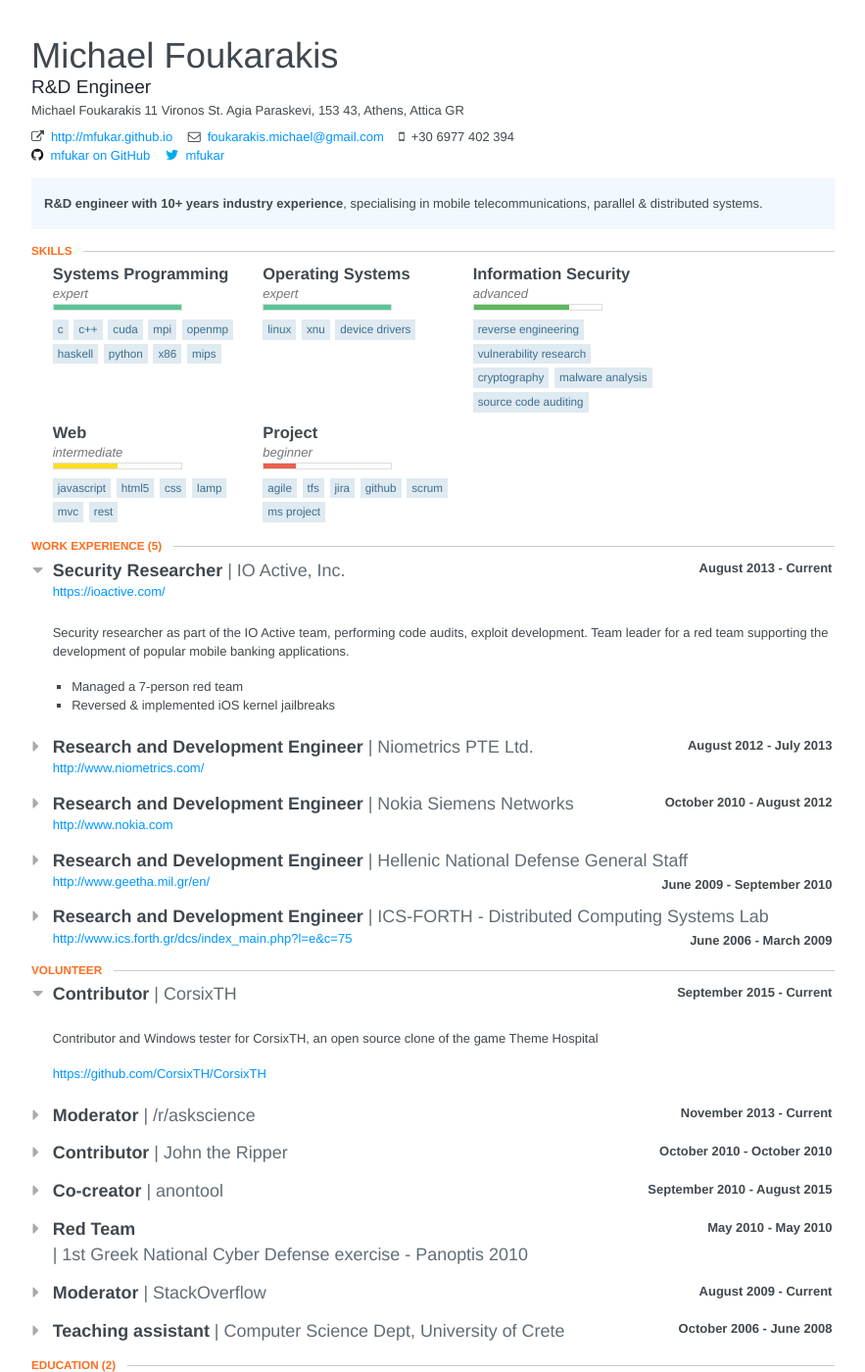
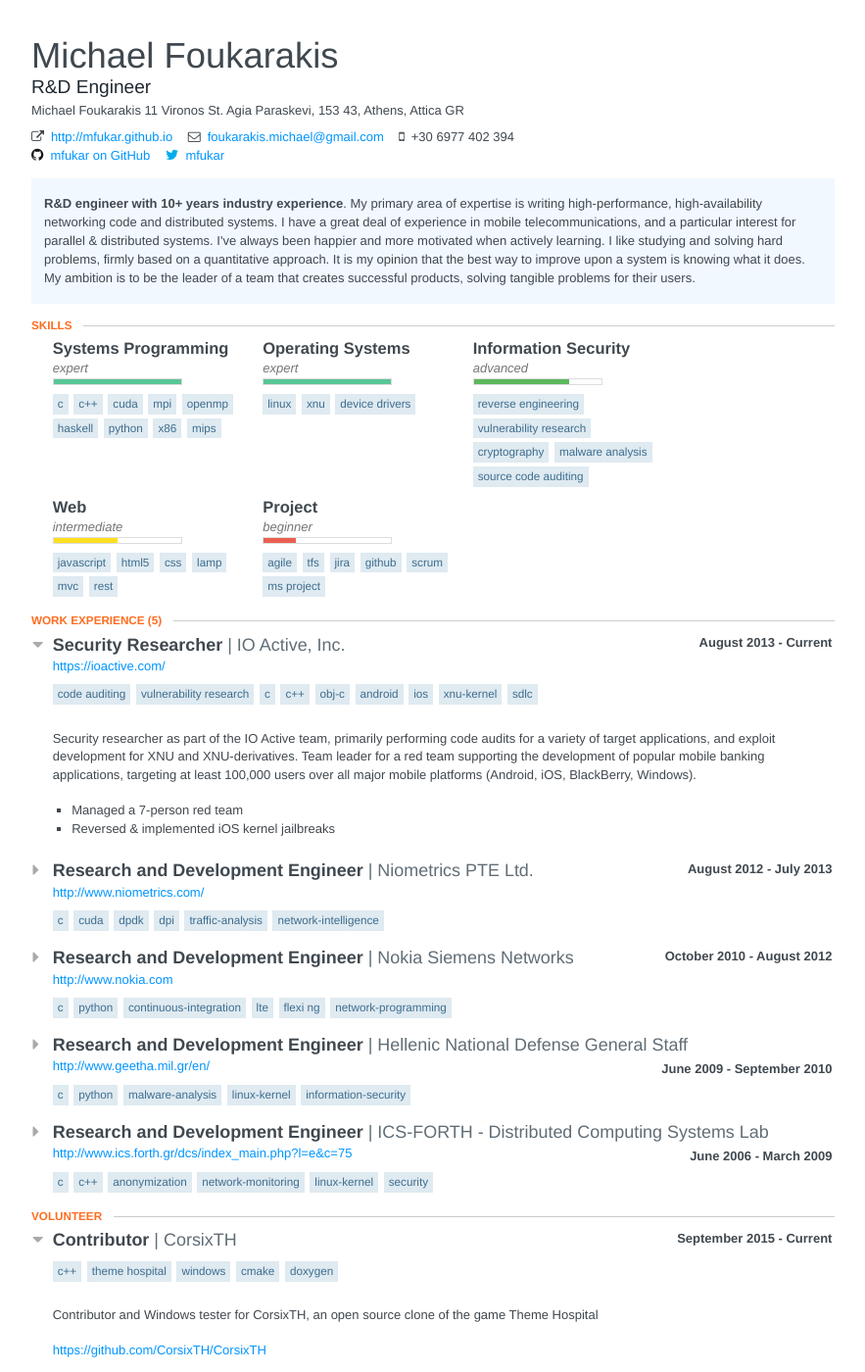
Before and after one commit to mfukar/mfukar.github.com, a Jekyll site: the page resources/mfukar-cv.html, which Jekyll copies as it is, in a window 1280 px wide and 1400 px high. Shown: the whole window at 98% size, without its empty margins (198-1081 px from the left). Built offline with Jekyll 4.4.1, drawn with Linux system fonts in a browser that asks for light colours; nearby versions of some CDN libraries; some of the changed text lies outside the part shown.

Commit message:
Update CV

```diff
--- a/resources/mfukar-cv.html
+++ b/resources/mfukar-cv.html
@@ -734,8 +734,16 @@
             <section class="section main-summary">
                 <section>
                     <div>
-                        <p><strong>R&amp;D engineer with 10+ years industry experience</strong>,
-                            specialising in mobile telecommunications, parallel &amp; distributed systems.</p>
+                        <p><strong>R&amp;D engineer with 10+ years industry experience</strong>.
+                            My primary area of expertise is writing high-performance, high-availability
+                            networking code and distributed systems. I have a great deal of experience
+                            in mobile telecommunications, and a particular interest for parallel &amp;
+                            distributed systems. I&#39;ve always been happier and more motivated when
+                            actively learning. I like studying and solving hard problems, firmly based
+                            on a quantitative approach. It is my opinion that the best way to improve
+                            upon a system is knowing what it does. My ambition is to be the leader
+                            of a team that creates successful products, solving tangible problems for
+                            their users.</p>
                     </div>
                 </section>
             </section>
@@ -859,12 +867,26 @@
                                     <a href="https://ioactive.com/">https://ioactive.com/</a>
                                 </span>
 
+                    <ul class="keywords">
+                        <li>code auditing</li>
+                        <li>vulnerability research</li>
+                        <li>c</li>
+                        <li>c++</li>
+                        <li>obj-c</li>
+                        <li>android</li>
+                        <li>ios</li>
+                        <li>xnu-kernel</li>
+                        <li>sdlc</li>
+                    </ul>
                     <div class="item display" style="opacity:1">
                         <div class="summary">
                             <p>
-                                <p>Security researcher as part of the IO Active team, performing code audits,
-                                    exploit development. Team leader for a red team supporting the development
-                                    of popular mobile banking applications.</p>
+                                <p>Security researcher as part of the IO Active team, primarily performing
+                                    code audits for a variety of target applications, and exploit development
+                                    for XNU and XNU-derivatives. Team leader for a red team supporting the
+                                    development of popular mobile banking applications, targeting at least
+                                    100,000 users over all major mobile platforms (Android, iOS, BlackBerry,
+                                    Windows).</p>
                             </p>
                         </div>
                         <ul class="highlights">
@@ -889,17 +911,28 @@
                                     <a href="http://www.niometrics.com/">http://www.niometrics.com/</a>
                                 </span>
 
-                    <div class="item display none"
-                    style="opacity:0">
+                    <ul class="keywords">
+                        <li>c</li>
+                        <li>cuda</li>
+                        <li>dpdk</li>
+                        <li>dpi</li>
+                        <li>traffic-analysis</li>
+                        <li>network-intelligence</li>
+                    </ul>
+                    <div class="item display none" style="opacity:0">
                         <div class="summary">
                             <p>
                                 <p>Developer for network analytics &amp; enforcement solutions employing
-                                    deep packet inspection</p>
+                                    deep packet inspection. As part of the company&#39;s mission, aimed to
+                                    provide communications service providers with awareness and knowledge not
+                                    just of application-level information, but up to the granularity of individual
+                                    subscribers.</p>
                             </p>
                         </div>
                         <ul class="highlights">
-                            <li>Development, testing, &amp; optimization of routing and packet capturing
-                                components</li>
+                            <li>Development, testing, &amp; optimization of routing &amp; traffic inspection
+                                engine (NCORE)</li>
+                            <li>Delivery of a software-based Layer-2 bridge based on NCORE</li>
                             <li>Delivery of an offline, massively parallel DPI solution utilising NVIDIA&#x27;s
                                 CUDA</li>
                         </ul>
@@ -921,13 +954,21 @@
                                     <a href="http://www.nokia.com">http://www.nokia.com</a>
                                 </span>
 
-                    <div class="item display none"
-                    style="opacity:0">
+                    <ul class="keywords">
+                        <li>c</li>
+                        <li>python</li>
+                        <li>continuous-integration</li>
+                        <li>lte</li>
+                        <li>flexi ng</li>
+                        <li>network-programming</li>
+                    </ul>
+                    <div class="item display none" style="opacity:0">
                         <div class="summary">
                             <p>
                                 <p>Software development for LTE network elements, including feature development,
-                                    black-box testing, code review, and related security research. NSN has
-                                    since been acquired by Nokia.</p>
+                                    black-box testing, code review, and related security research. I worked
+                                    on features ranging from reporting and tracing, to optimisation of low-level
+                                    components. NSN has since been acquired by Nokia.</p>
                             </p>
                         </div>
                         <ul class="highlights">
@@ -954,8 +995,14 @@
                                     <a href="http://www.geetha.mil.gr/en/">http://www.geetha.mil.gr/en/</a>
                                 </span>
 
-                    <div class="item display none"
-                    style="opacity:0">
+                    <ul class="keywords">
+                        <li>c</li>
+                        <li>python</li>
+                        <li>malware-analysis</li>
+                        <li>linux-kernel</li>
+                        <li>information-security</li>
+                    </ul>
+                    <div class="item display none" style="opacity:0">
                         <div class="summary">
                             <p>
                                 <p>Software engineering, reverse engineering and analysis of advanced malware,
@@ -981,13 +1028,20 @@
                                     <a href="http://www.ics.forth.gr/dcs/index_main.php?l&#x3D;e&amp;c&#x3D;75">http://www.ics.forth.gr/dcs/index_main.php?l&#x3D;e&amp;c&#x3D;75</a>
                                 </span>
 
-                    <div class="item display none"
-                    style="opacity:0">
+                    <ul class="keywords">
+                        <li>c</li>
+                        <li>c++</li>
+                        <li>anonymization</li>
+                        <li>network-monitoring</li>
+                        <li>linux-kernel</li>
+                        <li>security</li>
+                    </ul>
+                    <div class="item display none" style="opacity:0">
                         <div class="summary">
                             <p>
                                 <p>Research on anonymization methods and tools, software development for
-                                    honeypots (NoAH), development of a distributed monitoring system (LOBSTER
-                                    project).</p>
+                                    honeypots (NoAH), development of a distributed monitoring system (DiMAPI)
+                                    as part of the LOBSTER project.</p>
                             </p>
                         </div>
                         <ul class="highlights">
@@ -1021,6 +1075,13 @@
 
                         </div>
                     </header>
+                    <ul class="keywords">
+                        <li>c++</li>
+                        <li>theme hospital</li>
+                        <li>windows</li>
+                        <li>cmake</li>
+                        <li>doxygen</li>
+                    </ul>
                     <div class="item display" style="opacity:1">
                         <div class="summary">
                             <p>
@@ -1075,6 +1136,11 @@
 
                         </div>
                     </header>
+                    <ul class="keywords">
+                        <li>c</li>
+                        <li>password cracking</li>
+                        <li>sha-2</li>
+                    </ul>
                     <div class="item display none" style="opacity:0">
                         <div class="summary">
                             <p>
@@ -1102,6 +1168,11 @@
 
                         </div>
                     </header>
+                    <ul class="keywords">
+                        <li>c</li>
+                        <li>anonymization</li>
+                        <li>packet-traces</li>
+                    </ul>
                     <div class="item display none" style="opacity:0">
                         <div class="summary">
                             <p>
@@ -1130,6 +1201,14 @@
 
                         </div>
                     </header>
+                    <ul class="keywords">
+                        <li>ctf</li>
+                        <li>vpn</li>
+                        <li>virtualization</li>
+                        <li>compartmentalization</li>
+                        <li>scoring-systems</li>
+                        <li>network-administration</li>
+                    </ul>
                     <div class="item display none" style="opacity:0">
                         <div class="summary">
                             <p>
@@ -1154,6 +1233,12 @@
 
                         </div>
                     </header>
+                    <ul class="keywords">
+                        <li>c</li>
+                        <li>c++</li>
+                        <li>linux-kernel</li>
+                        <li>assembly</li>
+                    </ul>
                     <div class="item display none" style="opacity:0">
                         <div class="summary">
                             <p>
@@ -1181,6 +1266,10 @@
 
                         </div>
                     </header>
+                    <ul class="keywords">
+                        <li>teaching</li>
+                        <li>automated-grading</li>
+                    </ul>
                     <div class="item display none" style="opacity:0">
                         <div class="summary">
                             <p>
@@ -1508,20 +1604,14 @@
                 </header>
                 <section id="references">
                     <div class="item">
-                        <blockquote class="reference">&#8220;&#32;Jane is awesome! I&#x27;d hire her again in a heartbeat.&#32;&#8221;</blockquote>
+                        <blockquote class="reference">&#8220;&#32;He has demonstrated excellent capability and skills, and his
+                            strong personal opinion was critical in resolving major issues.&#32;&#8221;</blockquote>
                         <div
-                        class="name"></div>
+                        class="name">Colonel Aristoklis Pavlidis</div>
         </div>
         <div class="item">
-            <blockquote class="reference">&#8220;&#32;He has demonstrated excellent capability and skills, and his
-                strong personal opinion was critical in resolving major issues.&#32;&#8221;</blockquote>
-            <div
-            class="name">Colonel Aristoklis Pavlidis</div>
-        </div>
-        <div class="item">
-            <blockquote class="reference">&#8220;&#32;I&#x27;ve known Jane personally and professionally for almost
-                ten years. She is one in a million.&#32;&#8221;</blockquote>
-            <div class="name">Dana Nevins</div>
+            <blockquote class="reference">&#8220;&#32;&#32;&#8221;</blockquote>
+            <div class="name">Evangelos P. Markatos</div>
         </div>
         </section>
         </section>
```
Also changed, not shown: other parts of resources/mfukar-cv.html (+9 -2 lines).
